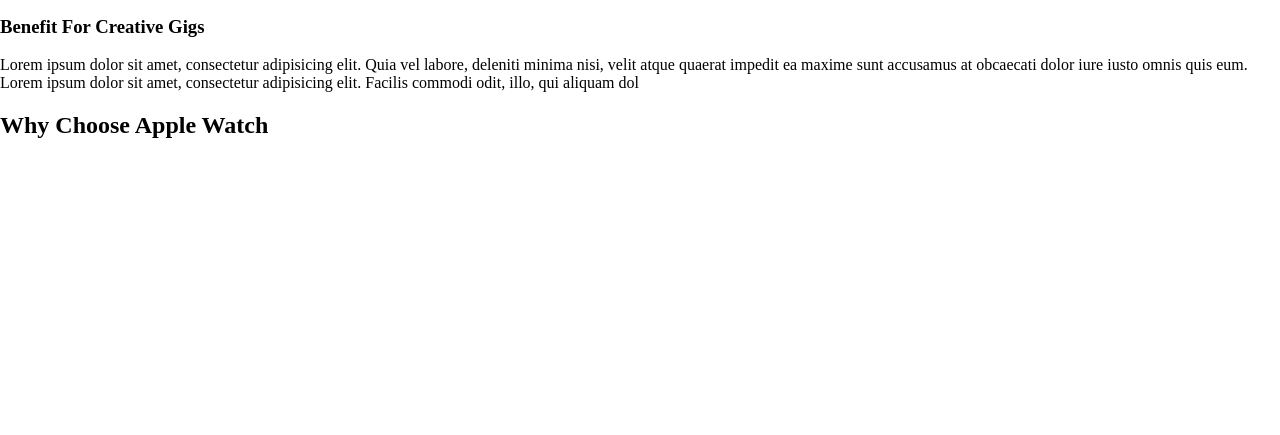
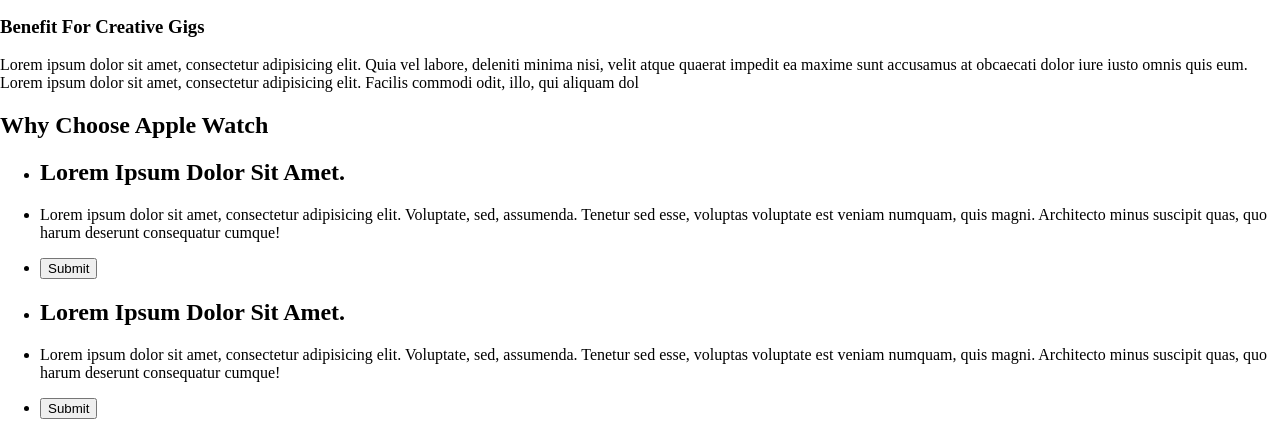
Before and after one commit to Kurmanbekov/vex, a plain HTML site: page index.html in a window 1280 px wide. Shown: the part 888-1323 px from the top of the page. Before the commit the page ends 1047 px from the top, so only its background shows below. Drawn offline with Linux system fonts and the light colour scheme.

Commit message:
add another code

```diff
--- a/index.html
+++ b/index.html
@@ -98,8 +98,24 @@
     <section class="third section">
         <h2>Why Choose Apple Watch</h2>
         <div class="second_list">
-
+            <div class="third_info">
+                <ul>
+                    <li class="link_third"><h2>Lorem Ipsum Dolor Sit Amet.</h2></li>
+                    <li class="link_third"><p>Lorem ipsum dolor sit amet, consectetur adipisicing elit. Voluptate, sed, assumenda. Tenetur sed esse, voluptas voluptate est veniam numquam, quis magni. Architecto minus suscipit quas, quo harum deserunt consequatur cumque!</p></li>
+                    <li class="link_third"><form><input type="submit"></form></li>
+                </ul>
+            </div>
+        </div>
+        <div class="third_info">
+            <div class="third_info">
+                <ul>
+                    <li class="link_fourth"><h2>Lorem Ipsum Dolor Sit Amet.</h2></li>
+                    <li class="link_fourth"><p>Lorem ipsum dolor sit amet, consectetur adipisicing elit. Voluptate, sed, assumenda. Tenetur sed esse, voluptas voluptate est veniam numquam, quis magni. Architecto minus suscipit quas, quo harum deserunt consequatur cumque!</p></li>
+                    <li class="link_fourth"><form><input type="submit"></form></li>
+                </ul>
+            </div>
         </div>
     </section>
+
 </body>
 </html>
```
